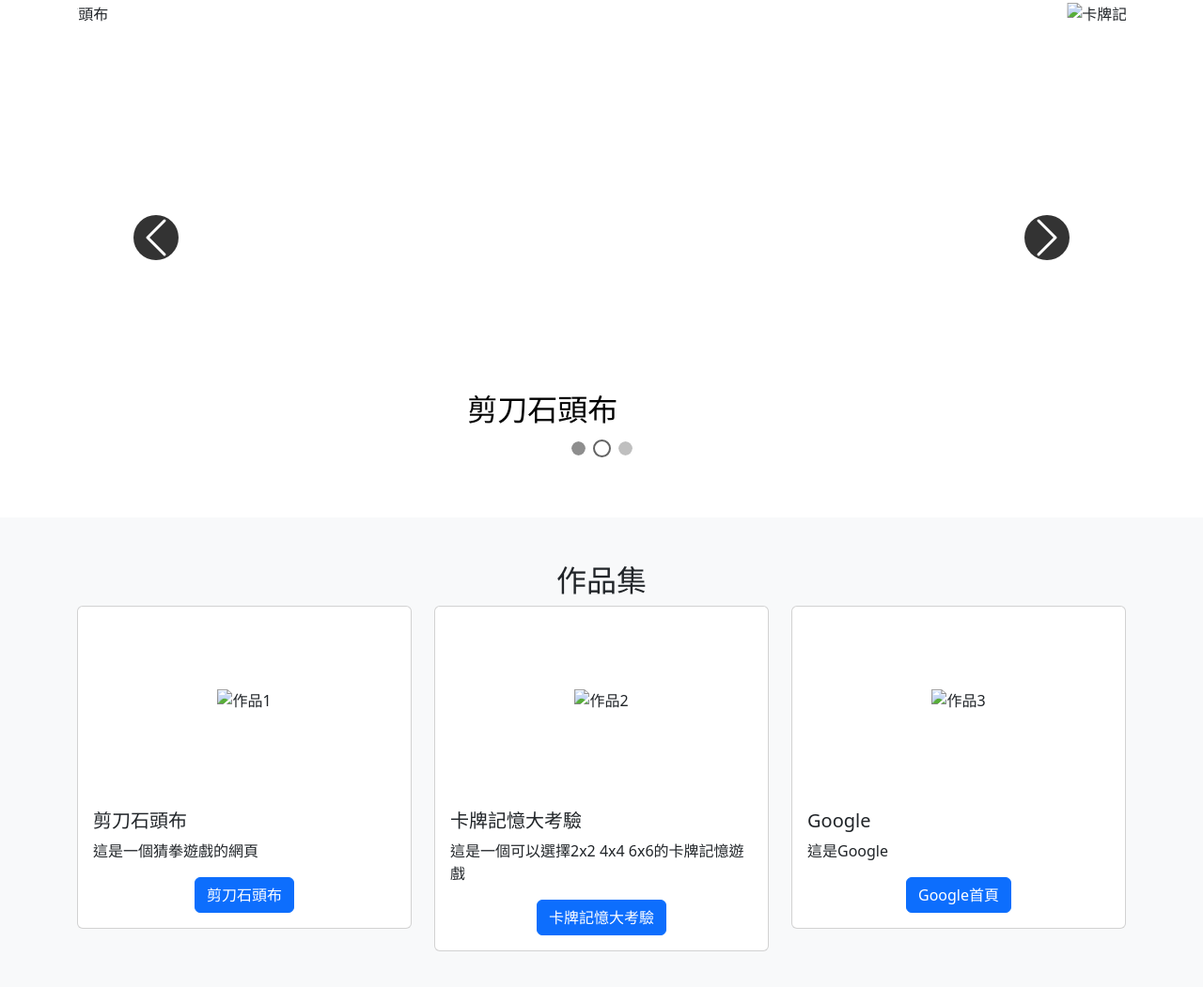
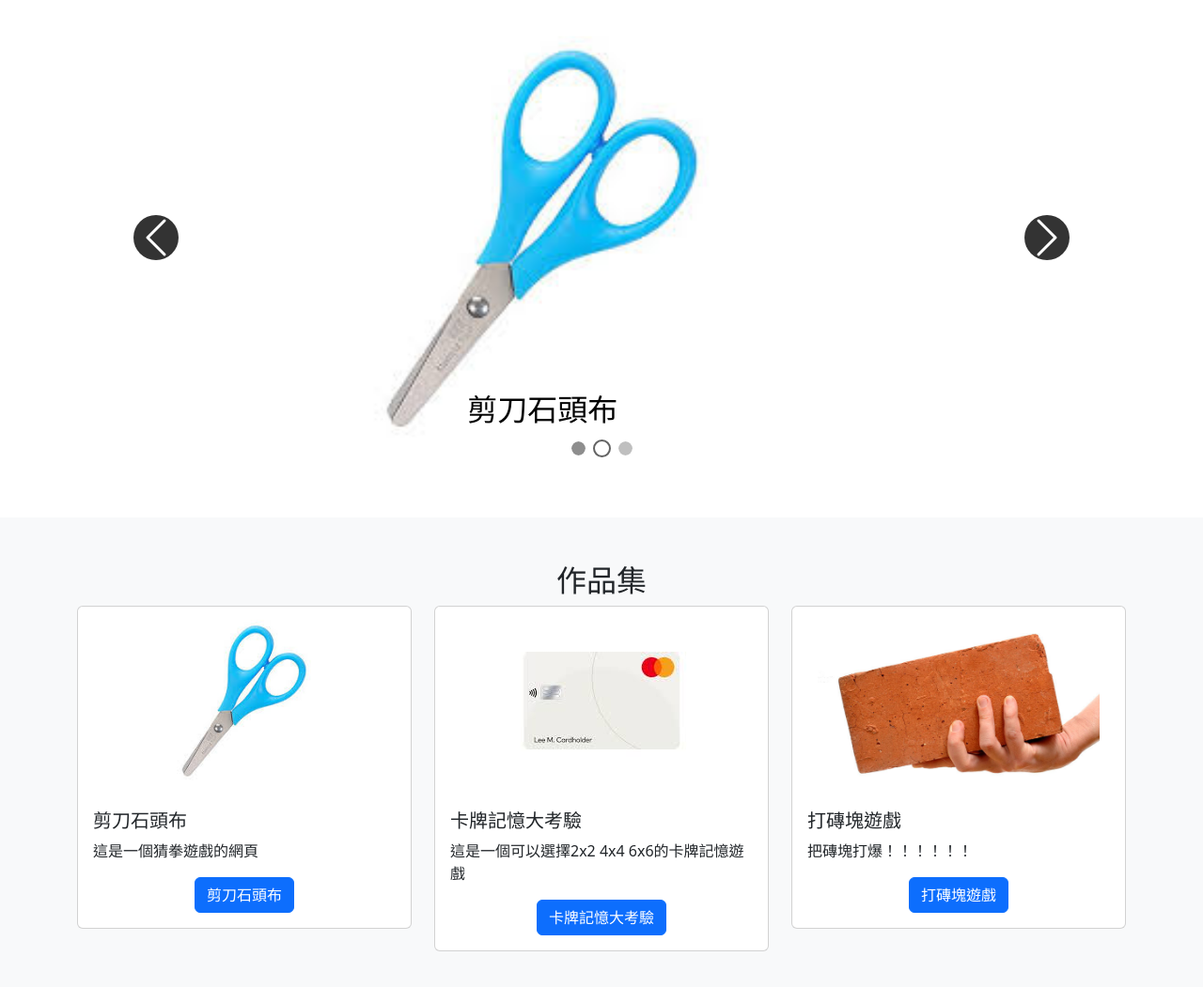
Before and after one commit to YaleHappy/1016-41241211, a plain HTML site: page index.html in a window 1280 px wide. Shown: the part 133-1184 px from the top of the page at 94% size. Drawn offline with nearby package versions, Linux system fonts and the light colour scheme.

Commit message:
Update index.html

```diff
--- a/index.html
+++ b/index.html
@@ -48,7 +48,7 @@
             <div class="carousel-inner">
                 <!-- 第一組圖片與文字 -->
                 <div class="carousel-item active">
-                    <img src="剪刀.png" class="d-block w-100 carousel-image" alt="剪刀石頭布">
+                    <img src="carde image/剪刀.png" class="d-block w-100 carousel-image" alt="剪刀石頭布">
                     <div class="carousel-caption d-none d-md-block">
                         <h5>剪刀石頭布</h5>
 
@@ -56,7 +56,7 @@
                 </div>
                 <!-- 第二組圖片與文字 -->
                 <div class="carousel-item">
-                    <img src="card.png" class="d-block w-100 carousel-image" alt="卡牌記憶大考驗">
+                    <img src="carde image/card.png" class="d-block w-100 carousel-image" alt="卡牌記憶大考驗">
                     <div class="carousel-caption d-none d-md-block">
                         <h5>卡牌記憶大考驗</h5>
 
@@ -64,9 +64,9 @@
                 </div>
                 <!-- 第三組圖片與文字 -->
                 <div class="carousel-item">
-                    <img src="google.png" class="d-block w-100 carousel-image" alt="Google首頁">
+                    <img src="carde image/磚塊.png" class="d-block w-100 carousel-image" alt="Google首頁">
                     <div class="carousel-caption d-none d-md-block">
-                        <h5>Google首頁</h5>
+                        <h5>打磚塊小遊戲</h5>
                     </div>
                 </div>
             </div>
@@ -155,7 +155,7 @@
             <div class="col-md-4 mb-4">
                 <div class="card">
                     <div class="d-flex justify-content-center align-items-center" style="height: 200px;">
-                        <img src="剪刀.png" class="fixed-size" alt="作品1">
+                        <img src="carde image/剪刀.png" class="fixed-size" alt="作品1">
                     </div>
                     <div class="card-body">
                         <h5 class="card-title">剪刀石頭布</h5>
@@ -171,7 +171,7 @@
             <div class="col-md-4 mb-4">
                 <div class="card">
                     <div class="d-flex justify-content-center align-items-center" style="height: 200px;">
-                        <img src="card.png" class="fixed-size" alt="作品2">
+                        <img src="carde image/card.png" class="fixed-size" alt="作品2">
                     </div>
                     <div class="card-body">
                         <h5 class="card-title">卡牌記憶大考驗</h5>
@@ -187,14 +187,14 @@
             <div class="col-md-4 mb-4">
                 <div class="card">
                     <div class="d-flex justify-content-center align-items-center" style="height: 200px;">
-                        <img src="google.png" class="fixed-size" alt="作品3">
+                        <img src="carde image/磚塊.png" class="fixed-size" alt="作品3">
                     </div>
                     <div class="card-body">
-                        <h5 class="card-title">Google</h5>
-                        <p class="card-text">這是Google</p>
+                        <h5 class="card-title">打磚塊遊戲</h5>
+                        <p class="card-text">把磚塊打爆！！！！！！</p>
                         <!-- 按鈕置中 -->
                         <div class="d-flex justify-content-center">
-                            <a href="https://google.com.tw" target="_blank" class="btn btn-primary">Google首頁</a>
+                            <a href="https://yalehappy.github.io/1023-41241211/" target="_blank" class="btn btn-primary">打磚塊遊戲</a>
                         </div>
                     </div>
                 </div>
```
